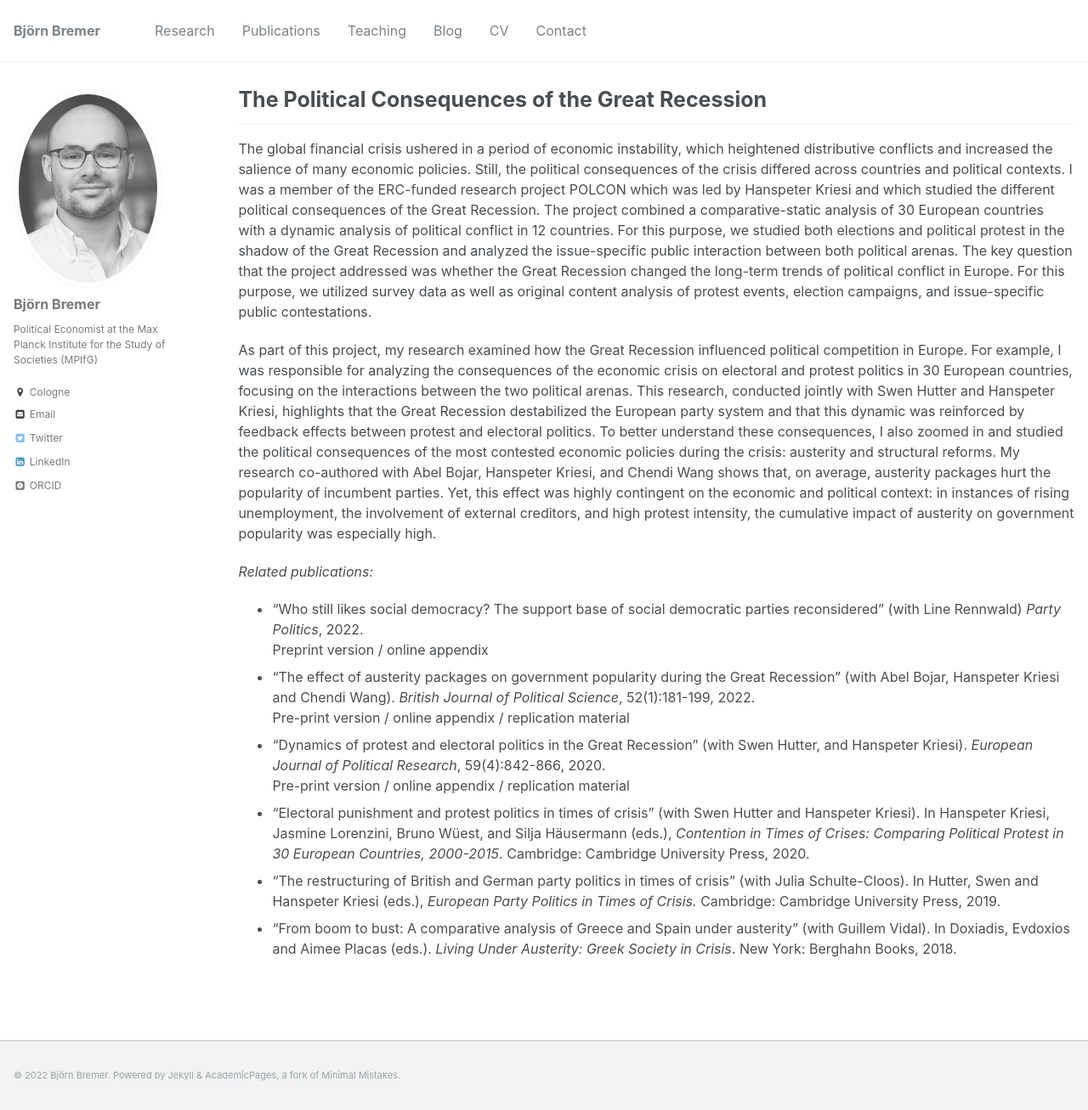
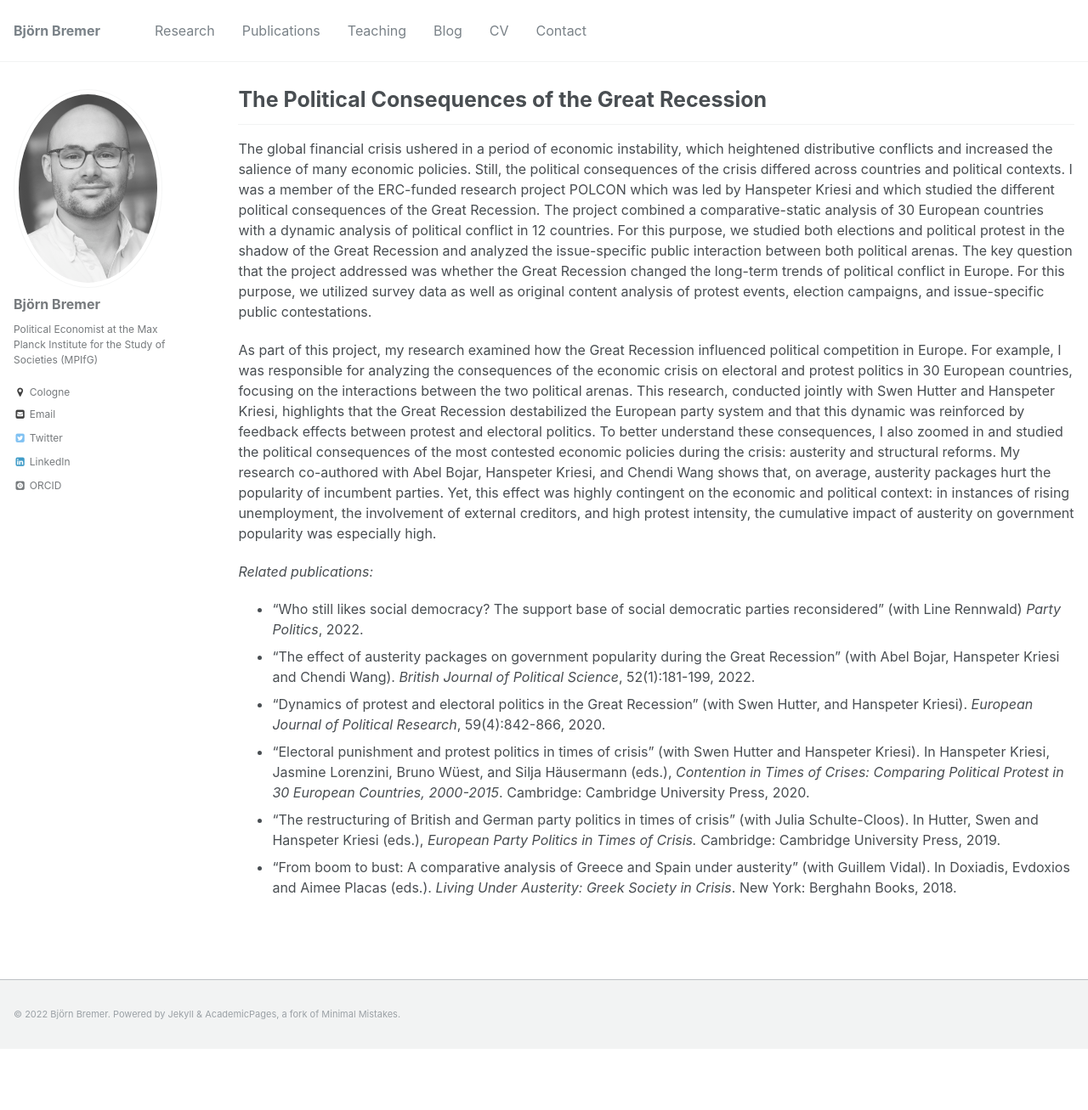
Before and after one commit to bjoernbremer/bjoernbremer.github.io, a Jekyll site: the page built from _projects/2_polcon.md, in a window 1280 px wide and 1307 px high. Shown: the whole window at 85% size. Built offline with Jekyll 4.4.1, drawn with Linux system fonts in a browser that asks for light colours; some web fonts are replaced.

Commit message:
Update 2_polcon.md

```diff
--- a/_projects/2_polcon.md
+++ b/_projects/2_polcon.md
@@ -12,12 +12,9 @@ As part of this project, my research examined how the Great Recession influenced
 
 *Related publications:*
 
-* ["Who still likes social democracy? The support base of social democratic parties reconsidered"](https://doi.org/10.1177/13540688221093770) (with [Line Rennwald](https://linerennwald.wordpress.com/)) *Party Politics*, 2022.<br/>
-[Preprint version]({{ site.url }}/files/publications/BremerRennwald_PartyPolitics_Preprint.pdf) / [online appendix]({{ site.url }}/files/publications/BremerRennwald_PartyPolitics_OnlineAppendix.pdf)
-* ["The effect of austerity packages on government popularity during the Great Recession"](https://t.co/2Fmbwkxf9T?amp=1) (with Abel Bojar, [Hanspeter Kriesi](http://www.eui.eu/DepartmentsAndCentres/PoliticalAndSocialSciences/People/Professors/Kriesi.aspx) and Chendi Wang). *British Journal of Political Science*, 52(1):181-199, 2022.<br/>
-[Pre-print version]({{ site.url }}/files/publications/BojarBremerKriesiWang_BJPolS_Preprint.pdf) / [online appendix]({{ site.url }}/files/publications/BojarBremerKriesiWang_BJPolS_OnlineAppendix.pdf) / [replication material](https://doi.org/10.7910/DVN/MDLQKC)
-* ["Dynamics of protest and electoral politics in the Great Recession"](https://doi.org/10.1111/1475-6765.12375) (with [Swen Hutter](http://www.swen-hutter.eu/), and [Hanspeter Kriesi](http://www.eui.eu/DepartmentsAndCentres/PoliticalAndSocialSciences/People/Professors/Kriesi.aspx)). *European Journal of Political Research*, 59(4):842-866, 2020.<br/>
-[Pre-print version]({{ site.url }}/files/publications/BremerHutterKriesi_EJPR_Preprint.pdf) / [online appendix]({{ site.url }}/files/publications/BremerHutterKriesi_EJPR_OnlineAppendix.pdf) / [replication material](https://doi.org/10.7910/DVN/GWPX1A)
+* ["Who still likes social democracy? The support base of social democratic parties reconsidered"](https://doi.org/10.1177/13540688221093770) (with [Line Rennwald](https://linerennwald.wordpress.com/)) *Party Politics*, 2022.
+* ["The effect of austerity packages on government popularity during the Great Recession"](https://t.co/2Fmbwkxf9T?amp=1) (with Abel Bojar, [Hanspeter Kriesi](http://www.eui.eu/DepartmentsAndCentres/PoliticalAndSocialSciences/People/Professors/Kriesi.aspx) and Chendi Wang). *British Journal of Political Science*, 52(1):181-199, 2022.
+* ["Dynamics of protest and electoral politics in the Great Recession"](https://doi.org/10.1111/1475-6765.12375) (with [Swen Hutter](http://www.swen-hutter.eu/), and [Hanspeter Kriesi](http://www.eui.eu/DepartmentsAndCentres/PoliticalAndSocialSciences/People/Professors/Kriesi.aspx)). *European Journal of Political Research*, 59(4):842-866, 2020.
 * "Electoral punishment and protest politics in times of crisis" (with [Swen Hutter](http://www.swen-hutter.eu/) and [Hanspeter Kriesi](http://www.eui.eu/DepartmentsAndCentres/PoliticalAndSocialSciences/People/Professors/Kriesi.aspx)). In Hanspeter Kriesi, Jasmine Lorenzini, Bruno Wüest, and Silja Häusermann (eds.), *[Contention in Times of Crises: Comparing Political Protest in 30 European Countries, 2000-2015](https://www.cambridge.org/core/books/contention-in-times-of-crisis/2118EB6100BA91A0DA0834FA93CB2E49#fndtn-information)*. Cambridge: Cambridge University Press, 2020.
 * "The restructuring of British and German party politics in times of crisis" (with [Julia Schulte-Cloos](https://jschultecloos.github.io/)). In Hutter, Swen and Hanspeter Kriesi (eds.), *[European Party Politics in Times of Crisis](https://www.cambridge.org/core/books/european-party-politics-in-times-of-crisis/466446CE959EB782BC30047F8FB9275D#fndtn-information).* Cambridge: Cambridge University Press, 2019.
 * "From boom to bust: A comparative analysis of Greece and Spain under austerity" (with [Guillem Vidal](http://guillemvidal.eu/)). In Doxiadis, Evdoxios and Aimee Placas (eds.). *[Living Under Austerity: Greek Society in Crisis](http://www.berghahnbooks.com/title/DoxiadisLiving)*. New York: Berghahn Books, 2018.
```
